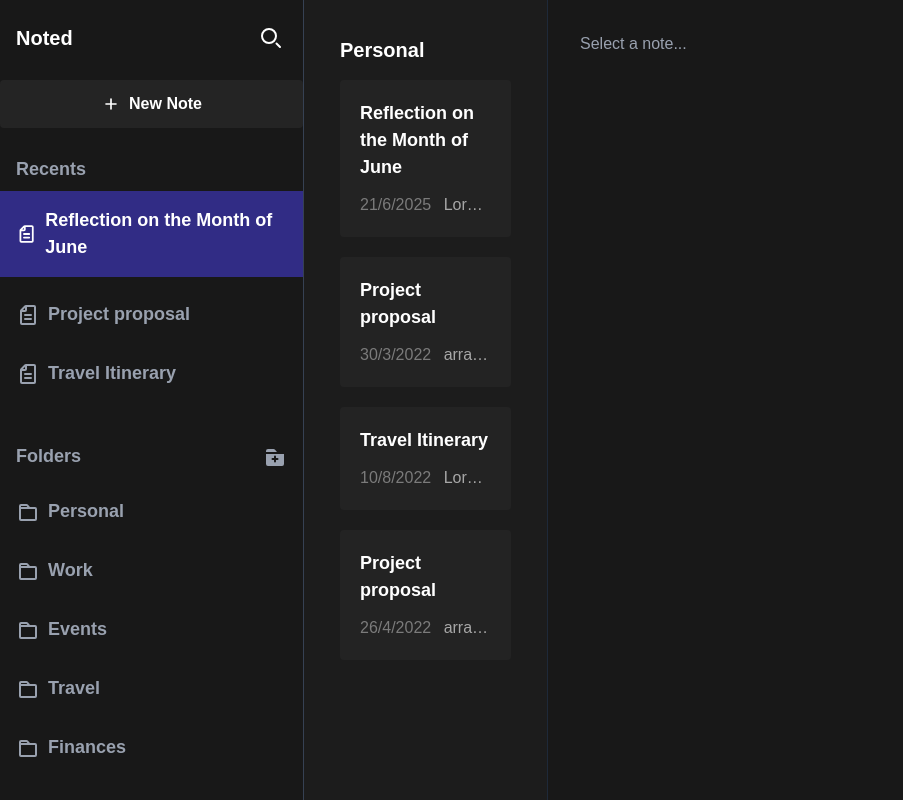
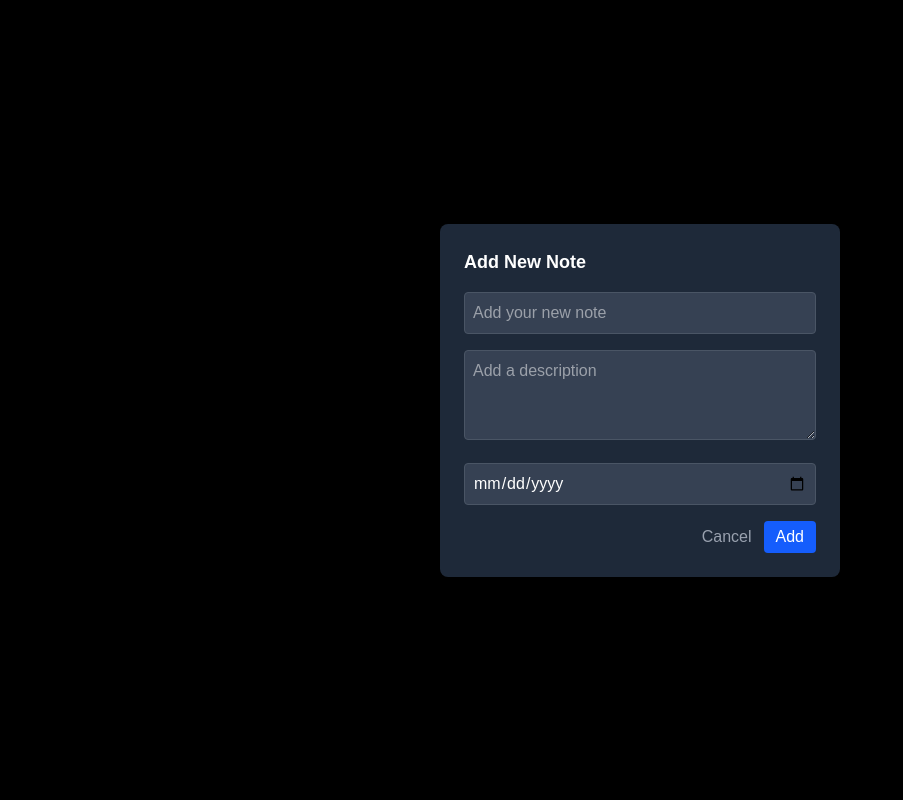
Before and after one commit to EsraaNasr92/noted, a React (Vite) app: page / in a window 1280 px wide. Both pictures are taken after a click on the button "New Note". Shown: the top 800 px of the page, without its empty margins (0-903 px from the left). Built offline with nearby package versions, Linux system fonts and the light colour scheme.

Commit message:
Feature: Add new note

```diff
--- a/src/App.jsx
+++ b/src/App.jsx
@@ -2,18 +2,23 @@ import { useState } from 'react';
 import Header from './compontents/Header';
 import NoteCard from './compontents/NoteCard';
 import NoteList from './compontents/NoteList';
+import data from "./data/data.json";
 import Folder from './sidebar/Folders';
 import MoreOptions from './sidebar/MoreOptions';
 import Recents from './sidebar/Recents';
 
 export default function App() {
     const [selectedID, setSelectedID] = useState(null);
+    const [notes, setNotes] = useState(data.cards);
 
     return (
         <div className="h-screen text-white">
             <div className="grid grid-cols-[19rem_minmax(0,1fr)_minmax(0,3fr)] h-full">
                 <div className="border-r border-gray-700 flex flex-col">
-                    <Header />
+                    <Header
+                        notes={notes}
+                        setNotes={setNotes}
+                    />
                     <Recents />
                     <Folder />
                     <MoreOptions />
@@ -22,10 +27,16 @@ export default function App() {
                     <div className="p-4 sticky top-0 z-10">
                         <h2 className="text-xl font-semibold">Personal</h2>
                     </div>
-                    <NoteList selectedID={selectedID} setSelectedID={setSelectedID} />
+                    <NoteList
+                        selectedID={selectedID}
+                        setSelectedID={setSelectedID}
+                        notes={notes}
+                    />
                 </div>
                 <div className="overflow-y-auto p-8">
-                    <NoteCard selectedID={selectedID}/>
+                    <NoteCard
+                        selectedID={selectedID}
+                    />
                 </div>
 
             </div>
--- a/src/compontents/Header.jsx
+++ b/src/compontents/Header.jsx
@@ -1,4 +1,28 @@
-export default function Header(){
+import { useState } from "react";
+
+export default function Header( { notes, setNotes } ){
+    const [newNote, setNewNote] = useState("");
+    const [description, setDescription] = useState("");
+    const [date, setDate] = useState("");
+    const [showModal, setShowModal] = useState(false);
+
+    const addNewNote = () => {
+        console.log("New note title:", newNote);
+
+        if (!newNote.trim()) return; // To prevent empty input
+
+        const newCardObj = {
+            id: notes.length > 0 ? notes[notes.length - 1].id + 1 : 1, // auto-generate id
+            title: newNote.trim(),
+            description: description.trim(),
+            date: date || new Date().toISOString().split("T")[0] // default to today's date
+        };
+        setNotes([...notes, newCardObj]);
+        setShowModal(false);
+        setNewNote("");
+        setNewDescription("");
+        setNewDate("")
+    }
     return(
         <>
             <div className="flex justify-between items-center mt-6">
@@ -11,10 +35,64 @@ export default function Header(){
                     </svg>
                 </div>
             </div>
-            <button className="flex items-center justify-center p-3  my-7 rounded-sm transition duration-150 btn">
+            <button
+                className="flex items-center justify-center p-3  my-7 rounded-sm transition duration-150 btn"
+                onClick={() => setShowModal(true)}
+                type="button"
+            >
                 <svg className="w-5 h-5 mr-2" fill="none" stroke="currentColor" viewBox="0 0 24 24" xmlns="http://www.w3.org/2000/svg"><path strokeLinecap="round" strokeLinejoin="round" strokeWidth="2" d="M12 6v6m0 0v6m0-6h6m-6 0H6"></path></svg>
                 New Note
             </button>
+
+            {/* Show modal to add new note */}
+            {showModal &&(
+                <div className="fixed inset-0 bg-black flex justify-center items-center z-50">
+                    <div className="bg-gray-800 p-6 rounded-lg shadow-lg w-100">
+                        <h2 className="text-lg font-semibold mb-4 text-white">Add New Note</h2>
+                        <input
+                            value={newNote}
+                            onChange={(e) => setNewNote(e.target.value)}
+                            placeholder="Add your new note"
+                            className="w-full p-2 mb-4 border border-gray-600 bg-gray-700 text-white rounded"
+                            onKeyDown={(e) => {
+                                if (e.key === "Enter") {
+                                    e.preventDefault();
+                                    addNewNote();
+                                }
+                            }}
+                            required
+                        />
+                        <textarea
+                            value={description}
+                            onChange={(e) => setDescription(e.target.value)}
+                            placeholder="Add a description"
+                            className="w-full p-2 mb-4 border border-gray-600 bg-gray-700 text-white rounded"
+                            rows="3"
+                        />
+
+                        <input
+                            type="date"
+                            value={date}
+                            onChange={(e) => setDate(e.target.value)}
+                            className="w-full p-2 mb-4 border border-gray-600 bg-gray-700 text-white rounded"
+                        />
+                        <div className="flex justify-end gap-3">
+                            <button
+                                onClick={() => setShowModal(false)}
+                                className="text-gray-400 hover:text-gray-200"
+                            >
+                                Cancel
+                            </button>
+                            <button
+                                onClick={addNewNote}
+                                className="bg-blue-600 px-3 py-1 rounded text-white hover:bg-blue-700"
+                            >
+                                Add
+                            </button>
+                        </div>
+                    </div>
+                </div>
+            )}
         </>
     )
 }
--- a/src/compontents/NoteList.jsx
+++ b/src/compontents/NoteList.jsx
@@ -1,11 +1,10 @@
-import data from '../data/data.json';
 
 // List of notes in the middle section
-export default function NoteList({ selectedID, setSelectedID }){
+export default function NoteList({ selectedID, setSelectedID, notes }){
     return(
-        <div>
+/*         <div>
             <div className="space-y-2 p-4 pt-0">
-                {/* Retrive data from JSON file */}
+                Retrive data from JSON file
                 {data.cards.map(card => (
                     <div
                         key={card.id}
@@ -17,7 +16,25 @@ export default function NoteList({ selectedID, setSelectedID }){
                     </div>
                 ))}
             </div>
+        </div> */
+        <div>
+            <div className="space-y-2 p-4 pt-0">
+                {notes.map(card => (
+                    <div
+                        key={card.id}
+                        className={`p-5 mb-5 cursor-pointer card ${
+                            selectedID === card.id ? 'bg-gray-700' : ''
+                        }`}
+                        onClick={() => setSelectedID(card.id)}
+                    >
+                        <h3 className="font-semibold mb-3">{card.title}</h3>
+                        <p className="text-gray-400 truncate">
+                            <span className="pr-2">{card.date || ''}</span>
+                            {card.description || ''}
+                        </p>
+                    </div>
+                ))}
+            </div>
         </div>
-
     )
 }
```
